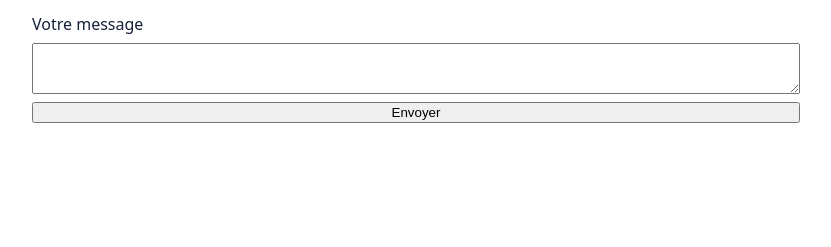
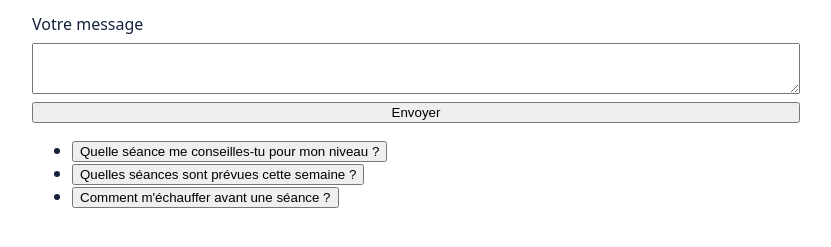
Before and after one commit to william7865/b05-club-sportif-amateur, a website: page atelier/public/index.html in a window 1280 px wide. Shown: the part 121-368 px from the top of the page, without its empty margins (224-1055 px from the left). Drawn offline with Linux system fonts and the light colour scheme.

Commit message:
J1 : étape 1, boutons de questions

```diff
--- a/atelier/public/index.html
+++ b/atelier/public/index.html
@@ -16,6 +16,11 @@
       <textarea id="message" name="message" maxlength="320" rows="3"></textarea>
       <button type="submit">Envoyer</button>
     </form>
+    <ul id="suggestions">
+      <li><button type="button">Quelle séance me conseilles-tu pour mon niveau ?</button></li>
+      <li><button type="button">Quelles séances sont prévues cette semaine ?</button></li>
+      <li><button type="button">Comment m'échauffer avant une séance ?</button></li>
+    </ul>
     <p id="status" role="status"></p>
   </main>
   <script src="./js/app.js"></script>
```
